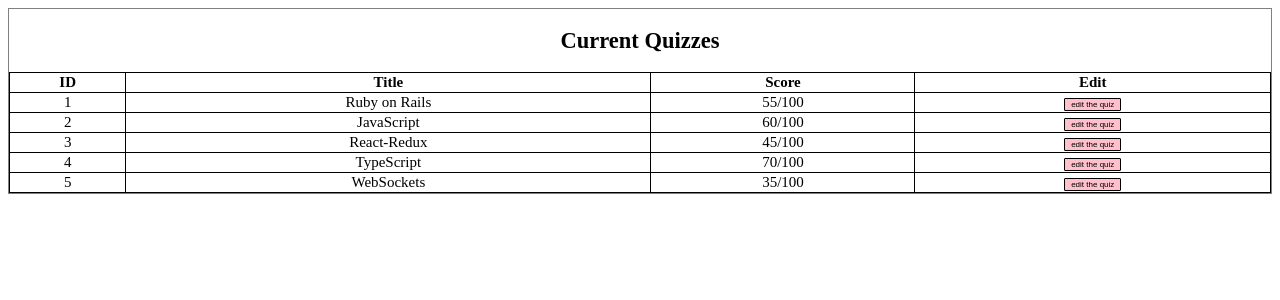
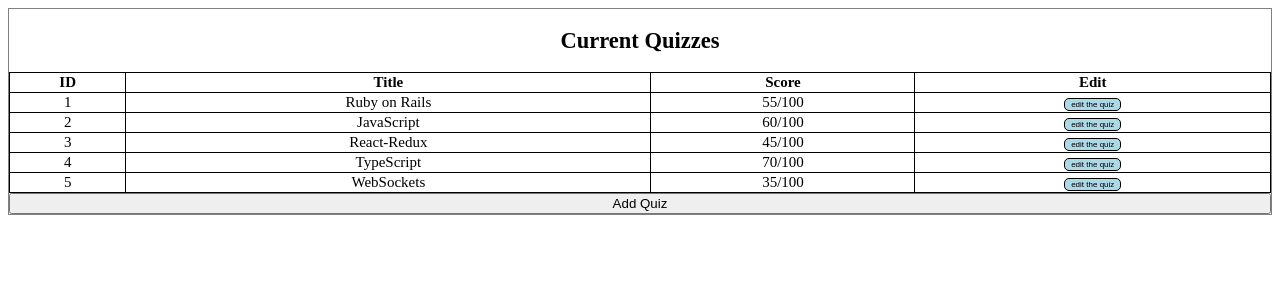
Before and after one commit to Codaisseur15/Frontend, a React (Create React App) app: page /quizList in a window 1280 px wide. Shown: the top 300 px of the page. Built offline with nearby package versions, Linux system fonts and the light colour scheme.

Commit message:
table version quiz list new

```diff
--- a/src/components/QuizList.css
+++ b/src/components/QuizList.css
@@ -1,5 +1,4 @@
 .quiz-list {
-  flex: 1;
   display: flex;
   flex-direction: column;
   border: 1px solid grey;
@@ -8,9 +7,8 @@
 
 .edit-button {
   font-size: 8px;
-  border-radius: 1px;
-  background-color: pink;
-  align-self: right;
+  border-radius: 5px;
+  background-color: lightblue;
   border: 1px black solid;
 }
 
--- a/src/components/QuizList.js
+++ b/src/components/QuizList.js
@@ -43,21 +43,19 @@
             <th>Score</th>
             <th>Edit</th>
           </tr>
-          {QuizList.map(quiz => <tr>
-            <td>{quiz.id}</td>
-            <td>{quiz.title}</td>
-            <td>{quiz.score}</td>
-            <td><button onClick = {this.handleClick} className = 'edit-button'>edit the quiz</button></td>
-            </tr>)}
+          {QuizList.map(quiz =>
+            <tr>
+              <td>{quiz.id}</td>
+              <td>{quiz.title}</td>
+              <td>{quiz.score}</td>
+              <td><button  className='edit-button'>edit the quiz</button></td>
+            </tr>
+          )}
         </table>
+        <button  className='add-button'>Add Quiz</button>
       </div>
     )
   }
-
-  handleClick = () => {
-    this.props.editQuiz()
-  }
 }
 
-//handleClick button with a link to create new quiz with href
-//code html link button google
+// onClick={window.location.href=`/edit/${quiz.id}`}
```
